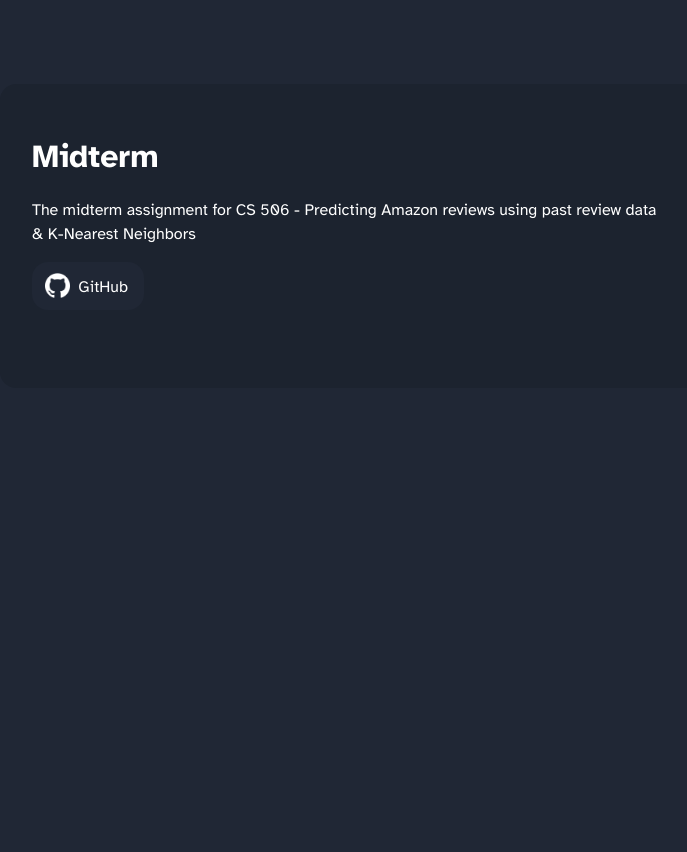
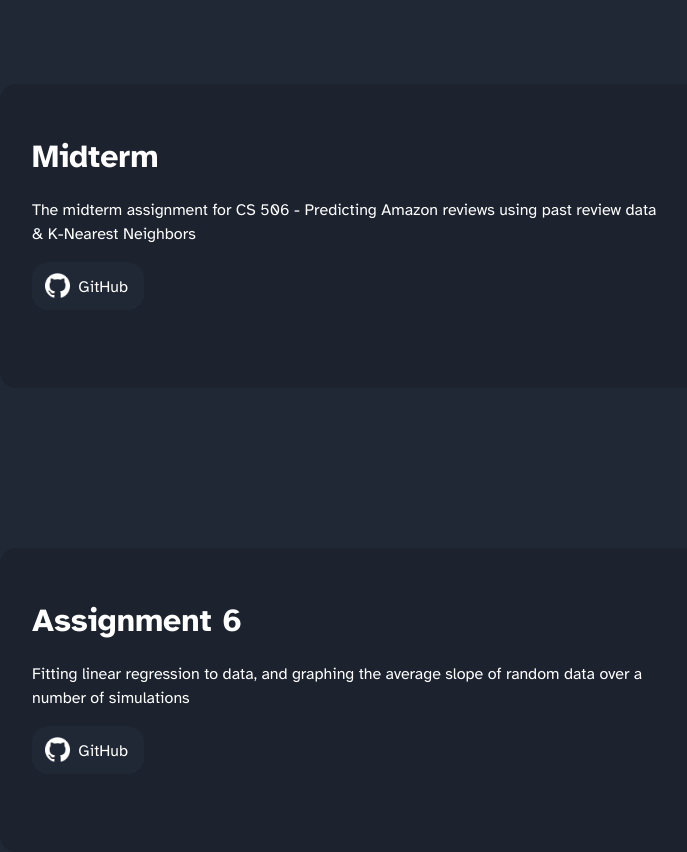
Before and after one commit to gracedes/gracedes.github.io, a plain HTML site: page assignments/index.html in a window 1280 px wide. Shown: the part 1932-2784 px from the top of the page, without its empty margins (160-847 px from the left). Before the commit the page ends 2320 px from the top, so only its background shows below. Drawn offline with Linux system fonts and the light colour scheme.

Commit message:
added assignment 6

```diff
--- a/assignments/index.html
+++ b/assignments/index.html
@@ -68,6 +68,16 @@
                     </div>
                 </a>
             </div>
+            <div class="text" style="width:40pc;height:15pc;margin-top:10pc;margin-left:10pc;background-color:#1c232f;border-radius:1pc;">
+                <h1>Assignment 6</h1>
+                <p>Fitting linear regression to data, and graphing the average slope of random data over a number of simulations</p>
+                <a href="https://github.com/gracedes/gracedes-assignment-6" target="_blank">
+                    <div class="hdiv" style="width:7pc;height:3pc;background-color:#202735;border-radius:1pc;">
+                        <img src="/images/icons/contact/github.png" alt="GitHub" height="25" style="float:left;margin-left:0.8pc; margin-top:0.7pc;">
+                        <p style="float:right;margin-top:0.8pc;margin-right:1pc;">GitHub</p>
+                    </div>
+                </a>
+            </div>
         </div>
     </body>
 </html>
```
